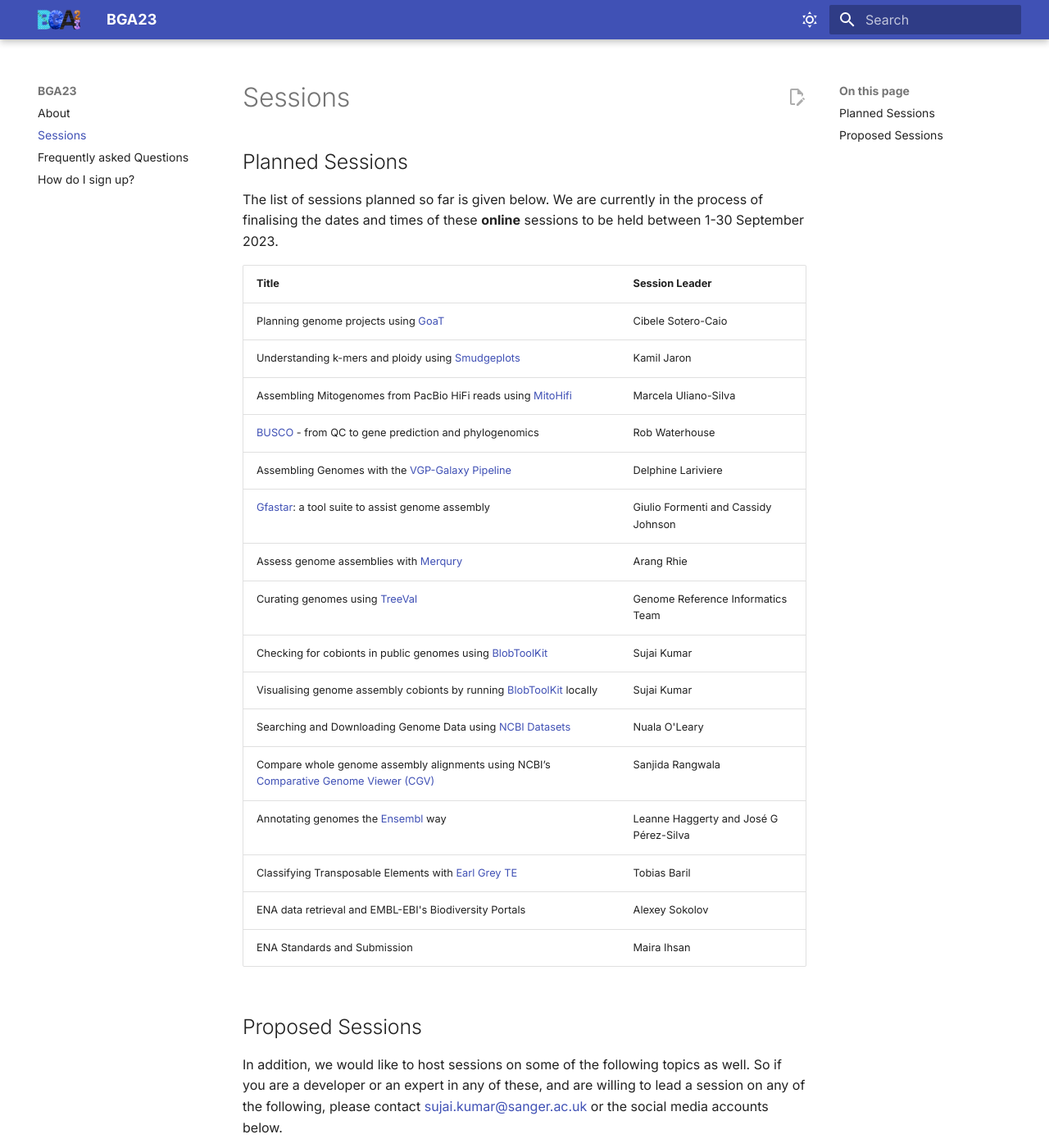
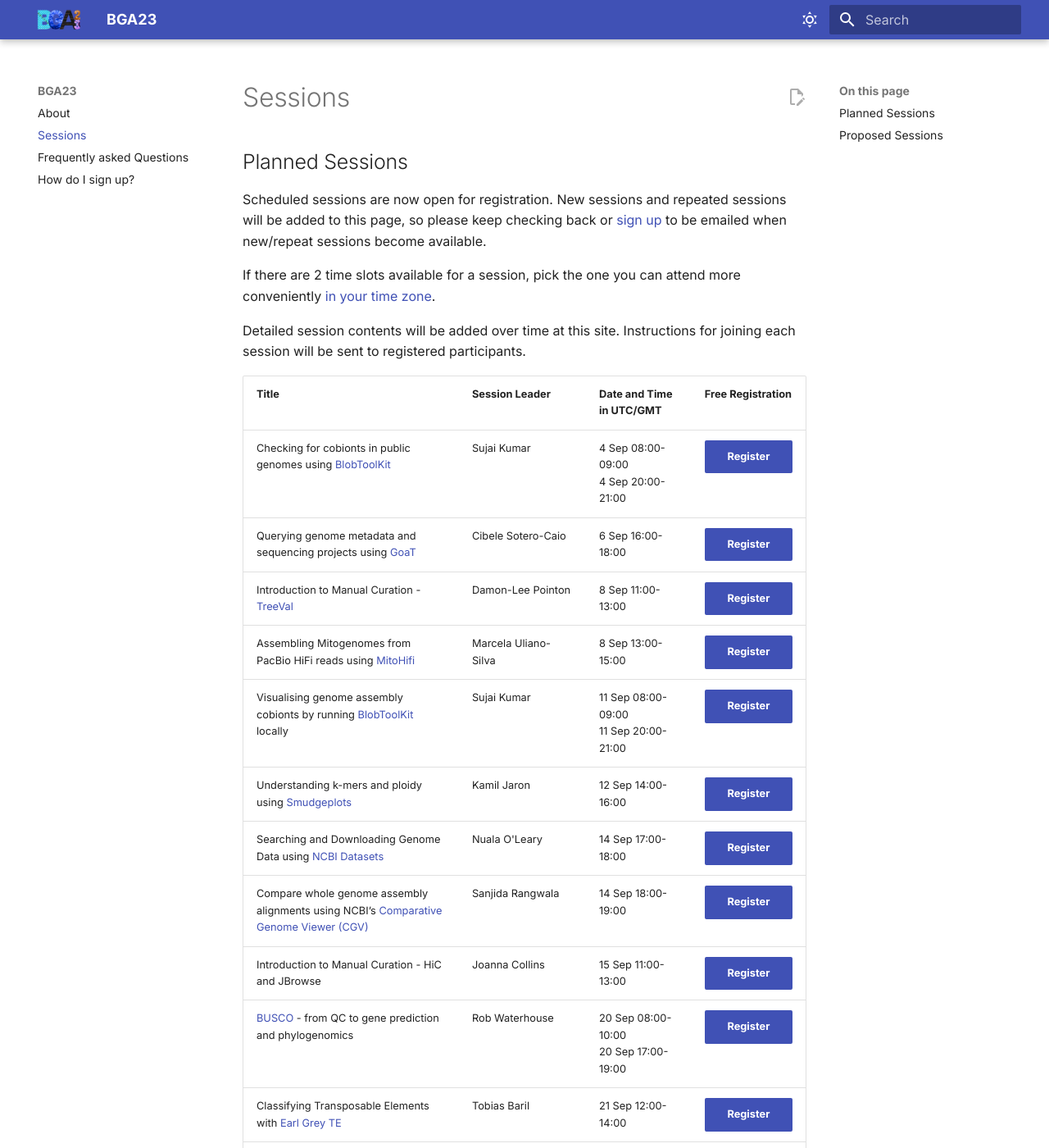
Before and after one commit to tol-training/tol-training.github.io, an MkDocs documentation site: the page built from docs/sessions.md, in a window 1280 px wide and 1400 px high. Shown: the whole window at 82% size. Built offline with MkDocs 1.6.1 and Material for MkDocs 9.7.7, drawn with Linux system fonts in a browser that asks for light colours; some of the changed text lies outside the part shown.

Commit message:
update sessions (#2)

```diff
--- a/docs/sessions.md
+++ b/docs/sessions.md
@@ -5,26 +5,31 @@
 
 ## Planned Sessions
 
-The list of sessions planned so far is given below. We are currently in the process of finalising the dates and times of these **online** sessions to be held between 1-30 September 2023.
+Scheduled sessions are now open for registration. New sessions and repeated sessions will be added to this page, so please keep checking back or [sign up](signup.md) to be emailed when new/repeat sessions become available.
 
-| Title | Session Leader |
-|-------|----------------|
-| Planning genome projects using [GoaT](https://goat.genomehubs.org){:target="_blank"} | Cibele Sotero-Caio |
-| Understanding k-mers and ploidy using [Smudgeplots](https://github.com/KamilSJaron/smudgeplot){:target="_blank"} | Kamil Jaron |
-| Assembling Mitogenomes from PacBio HiFi reads using [MitoHifi](https://github.com/marcelauliano/MitoHiFi){:target="_blank"} | Marcela Uliano-Silva |
-| [BUSCO](https://busco.ezlab.org/){:target="_blank"} - from QC to gene prediction and phylogenomics | Rob Waterhouse |
-| Assembling Genomes with the [VGP-Galaxy Pipeline](https://training.galaxyproject.org/training-material/topics/assembly/tutorials/vgp_genome_assembly/tutorial.html){:target="_blank"} | Delphine Lariviere |
-| [Gfastar](https://github.com/vgl-hub/gfastar): a tool suite to assist genome assembly | Giulio Formenti and Cassidy Johnson |
-| Assess genome assemblies with [Merqury](https://github.com/marbl/merqury){:target="_blank"} | Arang Rhie |
-| Curating genomes using [TreeVal](https://github.com/sanger-tol/treeval){:target="_blank"} | Genome Reference Informatics Team |
-| Checking for cobionts in public genomes using [BlobToolKit](https://blobtoolkit.genomehubs.org/view){:target="_blank"} | Sujai Kumar |
-| Visualising genome assembly cobionts by running [BlobToolKit](https://blobtoolkit.genomehubs.org/view){:target="_blank"} locally | Sujai Kumar |
-| Searching and Downloading Genome Data using [NCBI Datasets](https://www.ncbi.nlm.nih.gov/datasets/){:target="_blank"} | Nuala O'Leary |
-| Compare whole genome assembly alignments using NCBI’s [Comparative Genome Viewer (CGV)](https://www.ncbi.nlm.nih.gov/genome/cgv){:target="_blank"} | Sanjida Rangwala |
-| Annotating genomes the [Ensembl](https://rapid.ensembl.org/info/genome/genebuild/index.html){:target="_blank"} way | Leanne Haggerty and José G Pérez-Silva |
-| Classifying Transposable Elements with [Earl Grey TE](https://github.com/TobyBaril/EarlGrey){:target="_blank"} | Tobias Baril |
-| ENA data retrieval and EMBL-EBI's Biodiversity Portals | Alexey Sokolov |
-| ENA Standards and Submission | Maira Ihsan |
+If there are 2 time slots available for a session, pick the one you can attend more conveniently [in your time zone](https://www.timeanddate.com/worldclock/meetingtime.html?iso=20230915&p1=224&p2=41&p3=45&p4=4&p5=37&p6=170&p7=176&p8=33&p9=240&p10=22){: target="_blank"}.
+
+Detailed session contents will be added over time at this site. Instructions for joining each session will be sent to registered participants.
+
+| Title | Session Leader | Date and Time in UTC/GMT | Free Registration |
+|-------|----------------|--------------------------|-------------------|
+| Checking for cobionts in public genomes using [BlobToolKit](https://blobtoolkit.genomehubs.org/view){: target="_blank"} | Sujai Kumar | 4 Sep 08:00-09:00<br/>4 Sep 20:00-21:00 | [Register](https://buytickets.at/bga23/973209){ : target="_blank" .md-button .md-button--primary } |
+| Querying genome metadata and sequencing projects using [GoaT](https://goat.genomehubs.org){: target="_blank"} | Cibele Sotero-Caio | 6 Sep 16:00-18:00 |  [Register](https://buytickets.at/bga23/973002){ : target="_blank" .md-button .md-button--primary } |
+| Introduction to Manual Curation - [TreeVal](https://github.com/sanger-tol/treeval){: target="_blank"} | Damon-Lee Pointon | 8 Sep 11:00-13:00 | [Register](https://buytickets.at/bga23/973202){ : target="_blank" .md-button .md-button--primary } |
+| Assembling Mitogenomes from PacBio HiFi reads using [MitoHifi](https://github.com/marcelauliano/MitoHiFi){: target="_blank"} | Marcela Uliano-Silva | 8 Sep 13:00-15:00 | [Register](https://buytickets.at/bga23/973171){ : target="_blank" .md-button .md-button--primary } |
+| Visualising genome assembly cobionts by running [BlobToolKit](https://blobtoolkit.genomehubs.org/view){: target="_blank"} locally | Sujai Kumar | 11 Sep 08:00-09:00<br/>11 Sep 20:00-21:00 | [Register](https://buytickets.at/bga23/973213){ : target="_blank" .md-button .md-button--primary } |
+| Understanding k-mers and ploidy using [Smudgeplots](https://github.com/KamilSJaron/smudgeplot){: target="_blank"} | Kamil Jaron | 12 Sep 14:00-16:00 | [Register](https://buytickets.at/bga23/973117){ : target="_blank" .md-button .md-button--primary } |
+| Searching and Downloading Genome Data using [NCBI Datasets](https://www.ncbi.nlm.nih.gov/datasets/){: target="_blank"} | Nuala O'Leary | 14 Sep 17:00-18:00 | [Register](https://buytickets.at/bga23/973214){ : target="_blank" .md-button .md-button--primary } |
+| Compare whole genome assembly alignments using NCBI’s [Comparative Genome Viewer (CGV)](https://www.ncbi.nlm.nih.gov/genome/cgv){: target="_blank"} | Sanjida Rangwala | 14 Sep 18:00-19:00 | [Register](https://buytickets.at/bga23/973216){ : target="_blank" .md-button .md-button--primary } |
+| Introduction to Manual Curation - HiC and JBrowse | Joanna Collins | 15 Sep 11:00-13:00 | [Register](https://buytickets.at/bga23/973204){ : target="_blank" .md-button .md-button--primary } |
+| [BUSCO](https://busco.ezlab.org/){: target="_blank"} - from QC to gene prediction and phylogenomics | Rob Waterhouse | 20 Sep 08:00-10:00<br/>20 Sep 17:00-19:00 | [Register](https://buytickets.at/bga23/973174){ : target="_blank" .md-button .md-button--primary } |
+| Classifying Transposable Elements with [Earl Grey TE](https://github.com/TobyBaril/EarlGrey){: target="_blank"} | Tobias Baril | 21 Sep 12:00-14:00 | [Register](https://buytickets.at/bga23/973218){ : target="_blank" .md-button .md-button--primary } |
+| Assembling Genomes with the [VGP-Galaxy Pipeline](https://training.galaxyproject.org/training-material/topics/assembly/tutorials/vgp_genome_assembly/tutorial.html){: target="_blank"} | Delphine Lariviere | 21 Sep 17:00-19:00 | [Register](https://buytickets.at/bga23/973190){ : target="_blank" .md-button .md-button--primary } |
+| [Gfastar](https://github.com/vgl-hub/gfastar): a tool suite to assist genome assembly | Giulio Formenti and Cassidy Johnson | 22 Sep 14:00-16:00 | [Register](https://buytickets.at/bga23/973193){ : target="_blank" .md-button .md-button--primary } |
+| ENA Standards and Submission | Maira Ihsan | 25 Sep 09:00-11:00<br/>26 Sep 18:00-20:00 | [Register](https://buytickets.at/bga23/973225){ : target="_blank" .md-button .md-button--primary } |
+| ENA data retrieval and EMBL-EBI's Biodiversity Portals | Alexey Sokolov | 26 Sep 09:00-10:00<br/>27 Sep 18:00-19:00 | [Register](https://buytickets.at/bga23/973223){ : target="_blank" .md-button .md-button--primary } |
+| Assess genome assemblies with [Merqury](https://github.com/marbl/merqury){: target="_blank"} | Arang Rhie | 26 Sep 12:00-14:00<br/>28 Sep 20:00-22:00 | [Register](https://buytickets.at/bga23/973198){ : target="_blank" .md-button .md-button--primary } |
+| Annotating genomes the [Ensembl](https://rapid.ensembl.org/info/genome/genebuild/index.html){: target="_blank"} way | Leanne Haggerty and José G Pérez-Silva | |
 
 ## Proposed Sessions
 
@@ -36,18 +41,16 @@
 |-------|
 | Introduction to HiFi data (theory and practice) |
 | Introduction to Hi-C data (theory and practice) |
+| Introduction to Nanopore data (theory and practice) |
 | Introduction to NextFlow for genomics |
 | Quality control of raw genomic data |
 | VGP Raw data QC toolkit in Galaxy |
 | VGP Primary assembly toolkit in Galaxy |
 | Purging haplotypic duplication from assemblies (theory and practice) |
 | Understanding genome characteristics using GenomeScope 2.0 |
-| From genome to phylogenetic gene set with BUSCO |
-| Using ENA genomics resources |
 | OMA and OMARK for genome completeness exploration |
 | Assembly with HiFiASM: “normal”, “Hi-C” and metagenome modes |
 | YAHS and Hi-C scaffolding |
-| Interpreting Hi-C plots in quality assessment and curation |
 | Using Bandage to explore assembly graphs |
 | Genefinding with BRAKER3 |
 | Verkko: telomere-to-telomere assembly of diploid chromosomes |
```
Also changed, not shown: docs/index.md (+4 -4 lines), docs/session-leaders.md (+5 -5 lines), docs/signup.md (+4 -4 lines).
